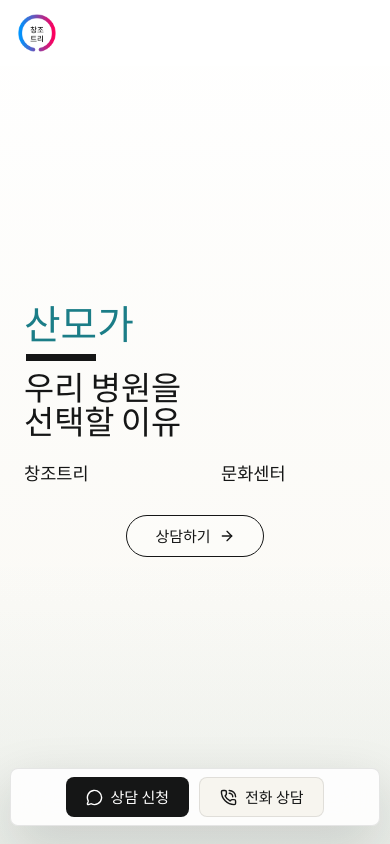
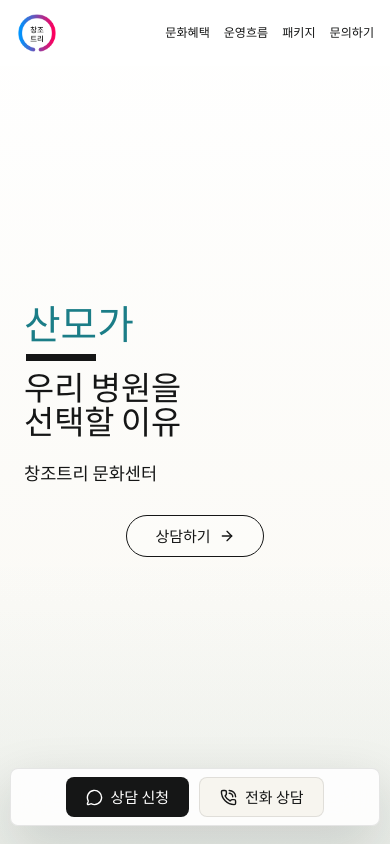
Before and after one commit to createtree2017/createtree-Official, a React (Vite) app: page / in a window 390 px wide. Shown: the top 844 px of the page. Built offline with nearby package versions, Linux system fonts and the light colour scheme; a web font is replaced by a local one.

Commit message:
Fix mobile landing header layout

```diff
--- a/client/src/styles.css
+++ b/client/src/styles.css
@@ -2238,6 +2238,8 @@ textarea:focus-visible {
   }
 
   .story-intro-brandline {
+    justify-content: flex-start;
+    gap: 8px;
     width: min(100%, calc(100vw - 48px));
     margin-top: 28px;
     font-size: clamp(16px, 3.2vw, 21px);
@@ -2320,6 +2322,8 @@ textarea:focus-visible {
   }
 
   .story-intro-nav {
+    align-items: center;
+    gap: 12px;
     padding: 12px 16px;
   }
 
@@ -2329,7 +2333,16 @@ textarea:focus-visible {
   }
 
   .story-intro-menu {
-    display: none;
+    display: flex;
+    max-width: calc(100vw - 86px);
+    gap: 8px 14px;
+    font-size: clamp(12px, 3.1vw, 14px);
+    line-height: 1.05;
+    white-space: nowrap;
+  }
+
+  .story-intro-menu a {
+    padding: 7px 0;
   }
 
   .story-intro-stage {
@@ -2382,7 +2395,7 @@ textarea:focus-visible {
   .story-intro-brandline {
     display: flex;
     justify-content: flex-start;
-    gap: clamp(118px, 34vw, 150px);
+    gap: 4px;
     width: min(100%, calc(100vw - 48px));
     margin-top: 26px;
     font-size: clamp(15px, 4.5vw, 19px);
```
